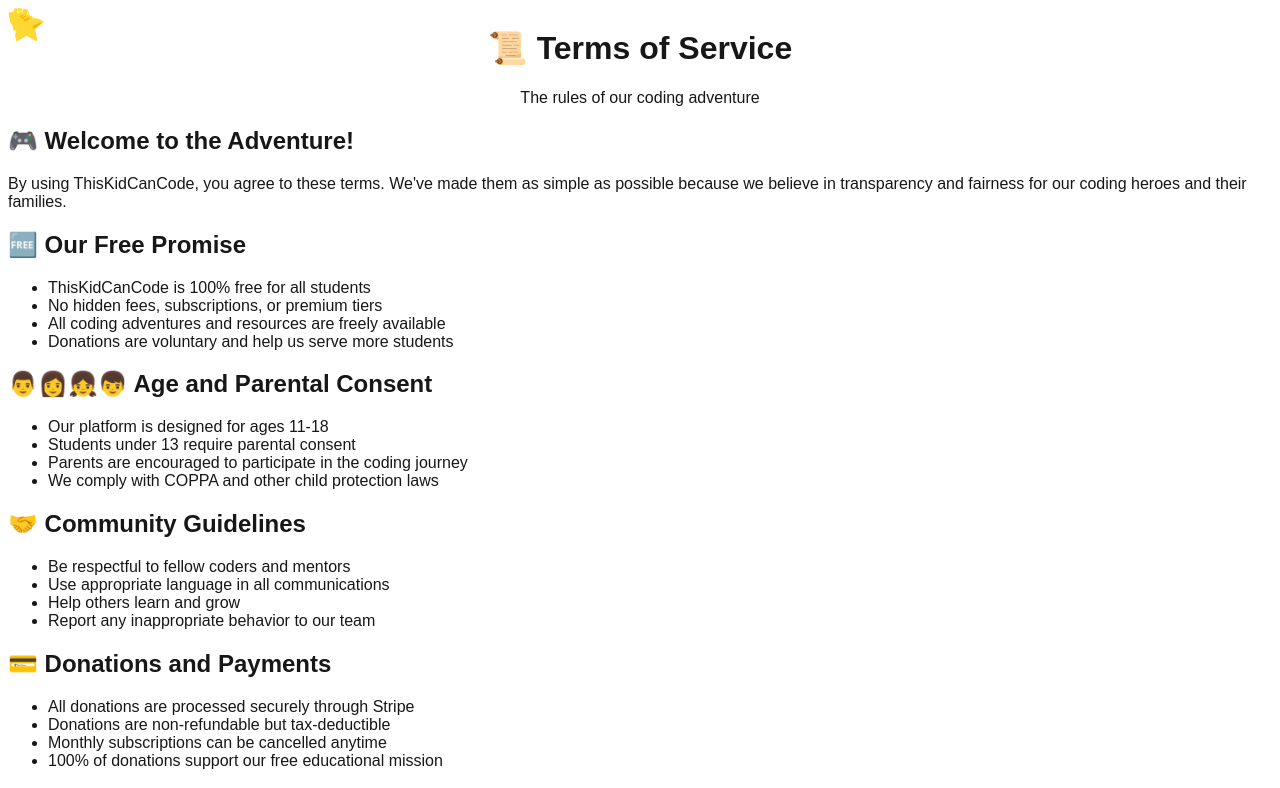
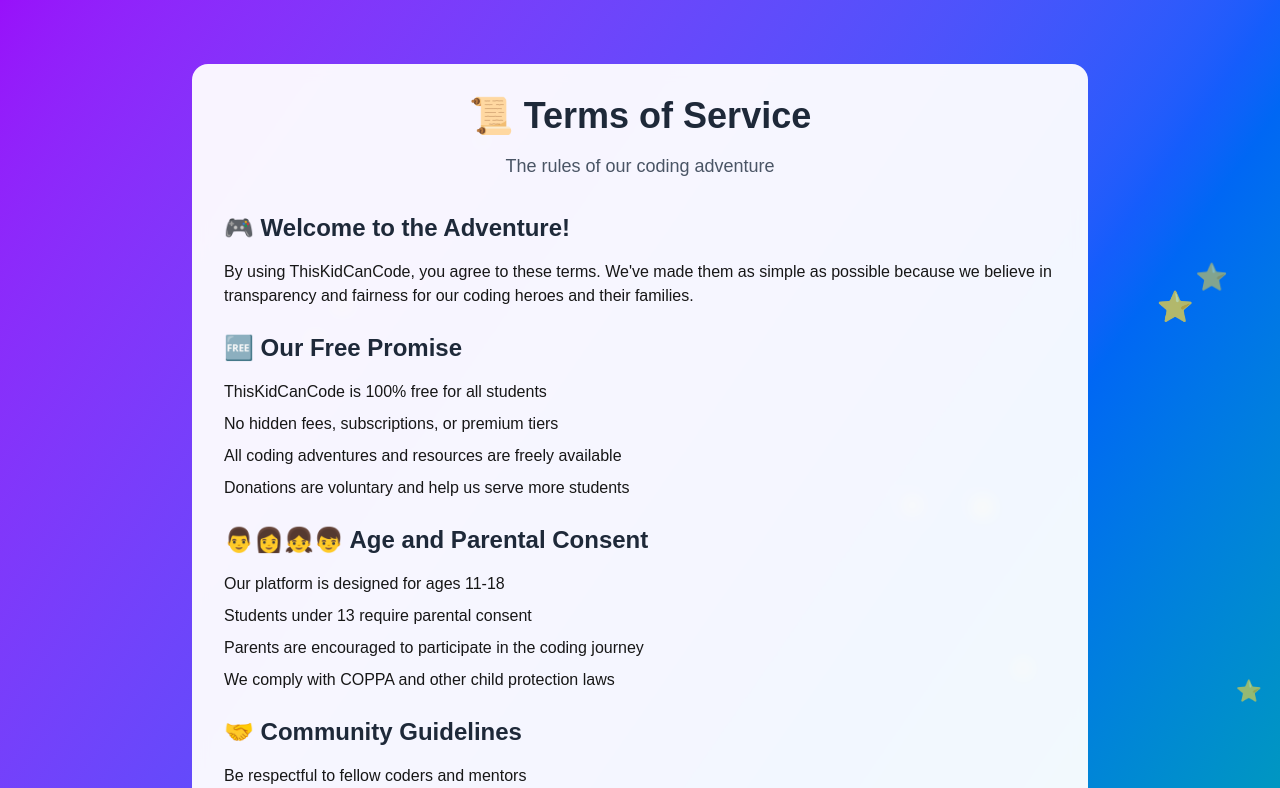
Before and after one commit to thiskidcancode/tkcc, a Next.js app in the folder marketing-site/: page /terms in a window 1280 px wide. Shown: the top 788 px of the page. Built offline with nearby package versions, Linux system fonts and the light colour scheme.

Commit message:
fix(marketing-site): update CSS for Tailwind v4 syntax

```diff
--- a/marketing-site/src/app/globals.css
+++ b/marketing-site/src/app/globals.css
@@ -1,17 +1,8 @@
-@tailwind base;
-@tailwind components;
-@tailwind utilities;
+@import "tailwindcss";
 
 :root {
   --background: #ffffff;
   --foreground: #171717;
-}
-
-@theme inline {
-  --color-background: var(--background);
-  --color-foreground: var(--foreground);
-  --font-sans: var(--font-geist-sans);
-  --font-mono: var(--font-geist-mono);
 }
 
 @media (prefers-color-scheme: dark) {
--- /dev/null
+++ b/marketing-site/tailwind.config.js
@@ -0,0 +1,12 @@
+/** @type {import('tailwindcss').Config} */
+export default {
+  content: [
+    './src/pages/**/*.{js,ts,jsx,tsx,mdx}',
+    './src/components/**/*.{js,ts,jsx,tsx,mdx}',
+    './src/app/**/*.{js,ts,jsx,tsx,mdx}',
+  ],
+  theme: {
+    extend: {},
+  },
+  plugins: [],
+}
```
